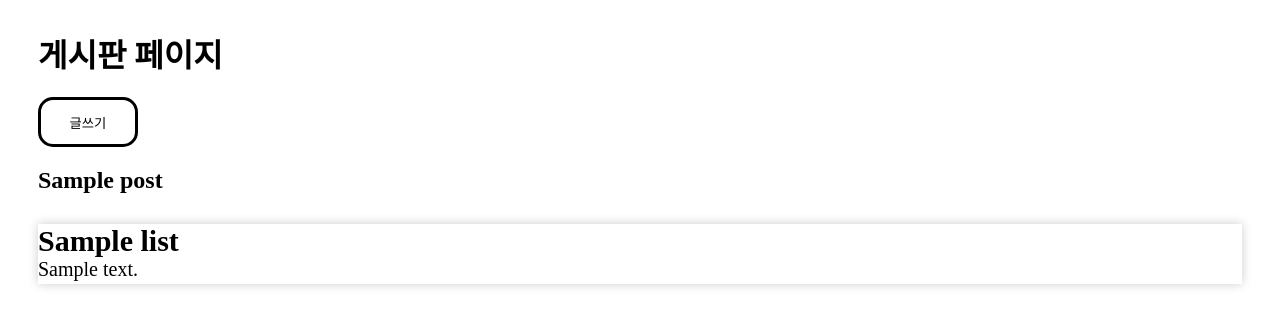
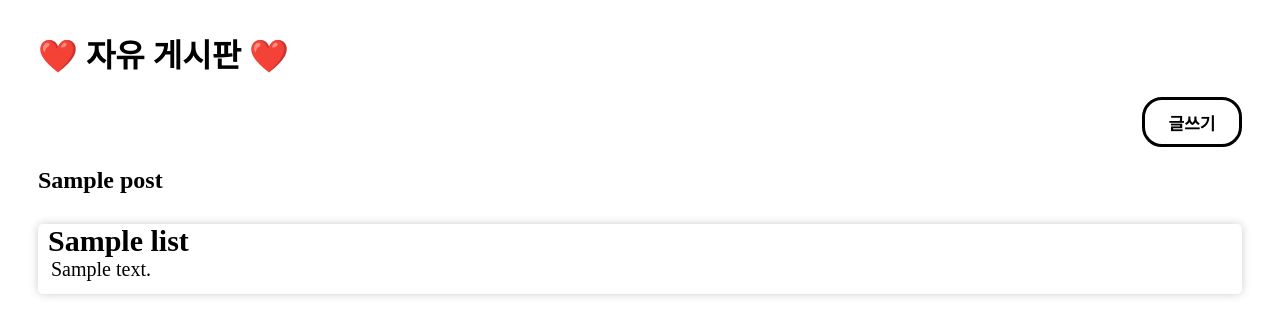
Before and after one commit to JangMinSol/web_crud, a Django app: template main/templates/main/blog.html in a window 1280 px wide. Shown: the top 336 px of the page. Run offline with Django 5.2, Linux system fonts and the light colour scheme; the template is opened without the code that fills it: most values are stand-ins (such as "Sample title", 1, 10 or a date in 2020).

Commit message:
Feature Enhancement, Design Modification 2

```diff
--- a/main/templates/main/blog.html
+++ b/main/templates/main/blog.html
@@ -4,10 +4,13 @@
     </head>
     <body>
         <div style="margin:30px;">
-            <h1>게시판 페이지</h1>
-            <div style="margin-bottom: 20px;">
+            <div style="">
+                <h1>❤️ 자유 게시판 ❤️</h1>
+            </div>
+            <div style="margin-bottom: 20px; text-align: right;">
                 <button onclick="location.href='new_post/'" style="width: 100px;
-                    height: 50px; color: black; background-color: white;  border-radius: 15px; border: 3px solid black; font-weight:25">글쓰기</button>
+                                 height: 50px; color: black; background-color: white; font-size:17px;
+                                 border-radius: 20px; border: 3px solid black; font-weight: bold; ">글쓰기</button>
             </div>
             <!-- 게시판(postlist)의 게시글(list)을 하나씩 보여줍니다 -->
             <!-- {와 %로 이루어진 구문 내부엔 파이썬이 사용됩니다 -->
@@ -16,11 +19,12 @@
                     <h2>{{post.postname}}</h2>
                     {% for list in postlist %}
                     <!-- 게시글 클릭시 세부페이지로 넘어갑니다-->
-                    <div onclick="changeHref('{{ list.pk }}')" style="box-shadow: 0 0 10px rgba(0, 0, 0, 0.2); margin-top: 30px; height:60px;">
-                        <a style="font-size:30px; font-weight: bold;">{{list.postname}}</a><br>
-                        <a style="font-size:20px;">{{list.contents}}</a>
+                    <div onclick="changeHref('{{ list.pk }}')" style="box-shadow: 0 0 10px rgba(0, 0, 0, 0.2); border-radius: 5px;  margin-top: 30px; height:70px; overflow: hidden;">
+                        <a style="padding: 10px; font-size:30px; font-weight: bold;">{{list.postname}}</a>
+                        <br>
+                        <a style="padding: 13px; font-size: 20px;">{{list.contents}}</a>
+                    </div>
                     {% endfor %}
-                    </div>
                 </table>
             </div>
         </div>
--- a/main/urls.py
+++ b/main/urls.py
@@ -3,7 +3,7 @@ from django.urls import path
 # index는 대문, blog는 게시판
 from main.views import index, blog, posting, new_post, remove_post
 
-# 이미지를 업로드하자
+# 이미지 업로드
 from django.conf.urls.static import static
 from django.conf import settings
 
@@ -20,4 +20,3 @@ urlpatterns = [
 ]
 
 urlpatterns += static(settings.MEDIA_URL, document_root=settings.MEDIA_ROOT)
-#urlpatterns += static(settings.MEDIA_URL, document_root=settings.MEDIA_ROOT)
```
Also changed, not shown: db.sqlite3.
